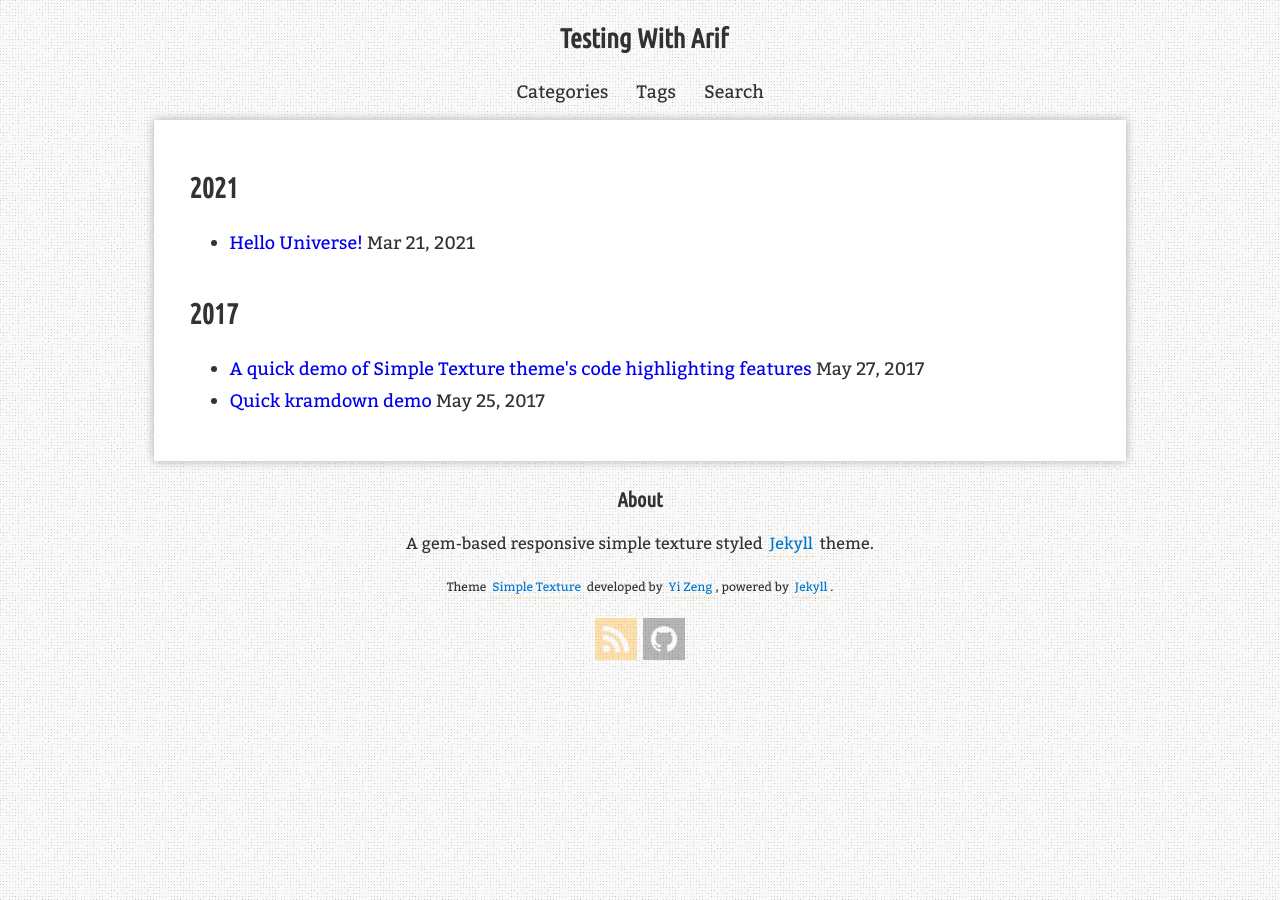
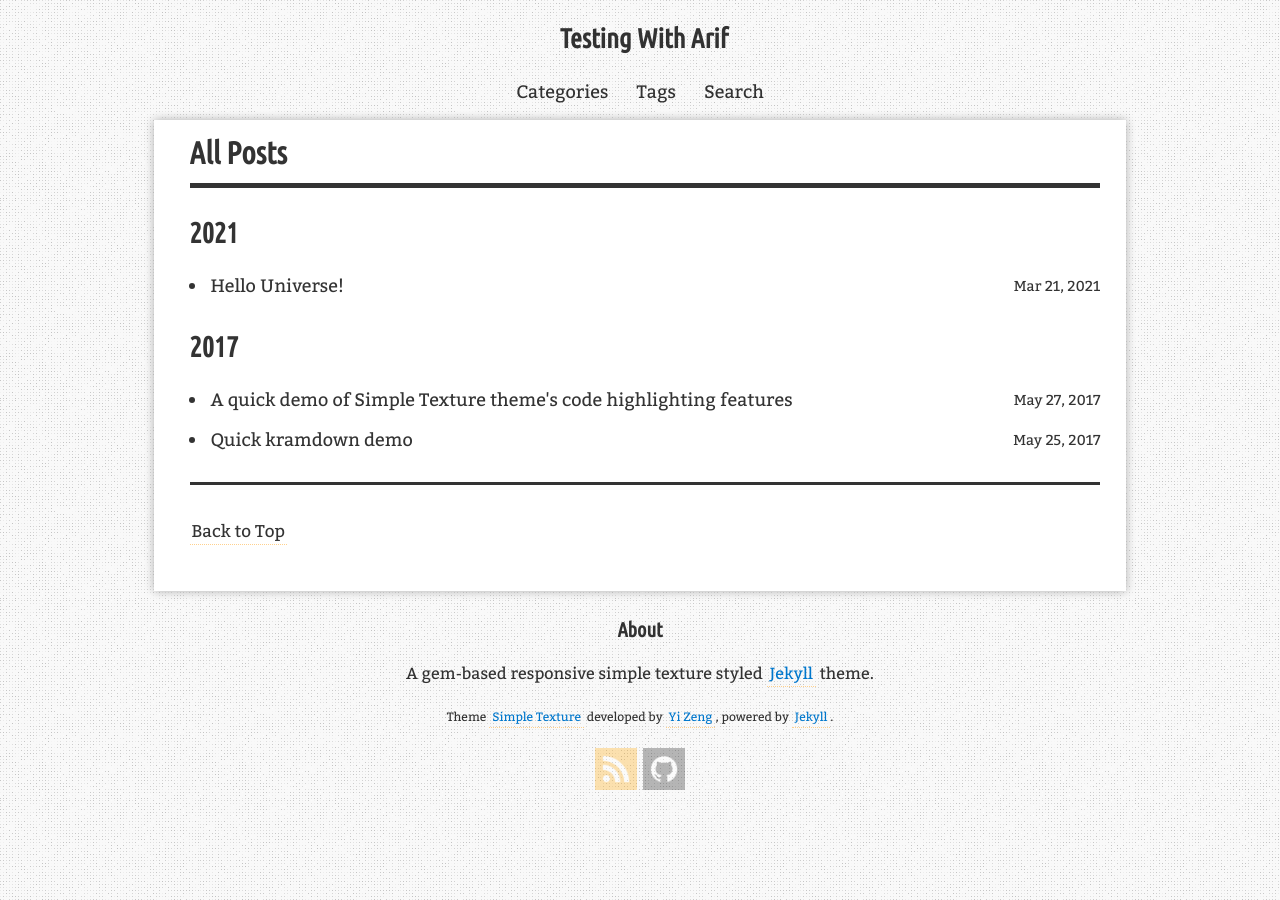
Before and after one commit to arifmasood/testingwitharif.com, a Jekyll site: the page docs/index.html, which Jekyll copies as it is, in a window 1280 px wide. Built offline with Jekyll 4.4.1, drawn with Linux system fonts in a browser that asks for light colours; comment, search, counter and statistics services are not loaded.

Commit message:
🧪 Deploy with jekyll-cd

```diff
--- a/docs/index.html
+++ b/docs/index.html
@@ -112,6 +112,19 @@
             <div class="unit-body">
                 <div class="unit-inner unit-body-inner">
                     <div class="entry-content">
+                        <article class="unit-article layout-page">
+    <div class="unit-inner unit-article-inner">
+        <div class="content">
+            <header>
+                <div class="unit-head">
+                    <div class="unit-inner unit-head-inner">
+                        <h1 class="entry-title">All Posts</h1>
+                    </div>
+                </div>
+            </header>
+
+            <div class="bd article-content">
+                <div class="entry-content">
 
 
 
@@ -173,6 +186,26 @@
 
 
 
+
+<!--// uncomment below section, and delete everything else - to - switch back to default homepage //-->
+
+<!-- -&#45;&#45;-->
+<!--layout: home-->
+<!-- -&#45;&#45;-->
+
+                </div>
+            </div>
+
+            <footer class="unit-foot">
+                <div class="unit-inner unit-foot-inner">
+                    <p>
+                        <a class="internal gotop" href="#page">Back to Top</a>
+                    </p>
+                </div>
+            </footer>
+        </div>
+    </div>
+</article>
                     </div>
                 </div>
             </div>
```
Also changed, not shown: docs/feed.xml (+1 -1 lines).
